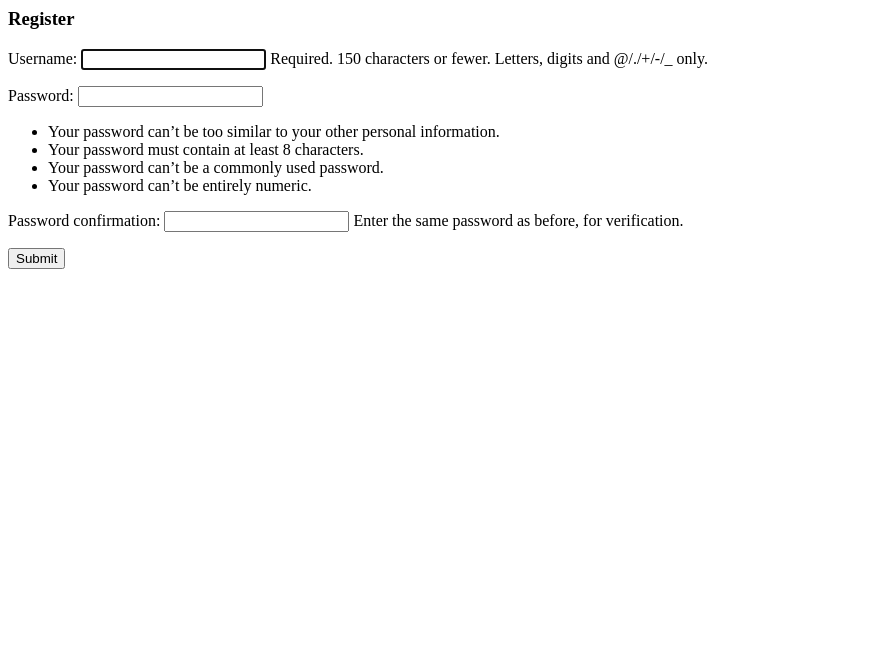
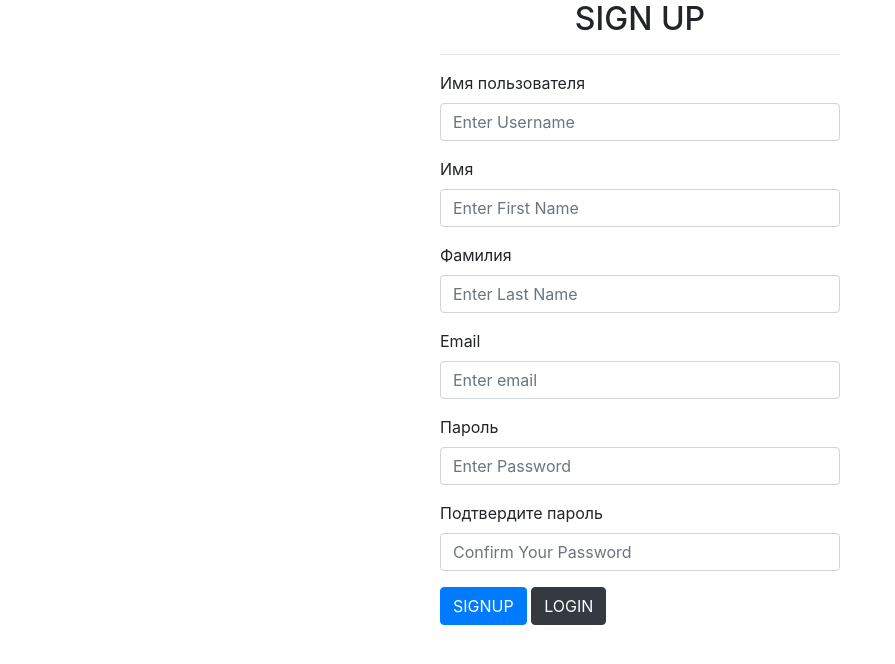
Before and after one commit to Alice00021/MusicShop, a Django app: page /register/ in a window 1280 px wide. Shown: the top 664 px of the page, without its empty margins (0-895 px from the left). Run offline with Django 4.2, Linux system fonts and the light colour scheme; some libraries are stand-ins or nearby versions.

Commit message:
add registation

```diff
--- a/musicShop/store/templates/store/register.html
+++ b/musicShop/store/templates/store/register.html
@@ -1,9 +1,79 @@
-<h3>Register</h3>
+<!doctype html>
+<html lang="en">
 
-<form method="POST" action="">
-    {%csrf_token%}
-    {{form.as_p}}
+<head>
+	<!-- Required meta tags -->
+	<meta charset="utf-8">
+	<meta name="viewport" content="width=device-width, initial-scale=1, shrink-to-fit=no">
 
+	<!-- Bootstrap CSS -->
+	<link rel="stylesheet" href="https://maxcdn.bootstrapcdn.com/bootstrap/4.0.0/css/bootstrap.min.css"
+		integrity="sha384-Gn5384xqQ1aoWXA+058RXPxPg6fy4IWvTNh0E263XmFcJlSAwiGgFAW/dAiS6JXm" crossorigin="anonymous">
 
-<input type="submit" name="Create user">
-</form>
+	<title>SIGNUP</title>
+</head>
+
+<body>
+	<form action="{% url 'register' %}" method="POST" class="form-horizontal">
+		{% csrf_token%}
+		<div class="mx-auto" style="width: 400px;">
+
+			<div class="col-xs-8 col-xs-offset-4">
+				<h2 style="text-align:center;">SIGN UP</h2>
+			</div>
+			<hr />
+			<div class="form-group">
+				<label for="username">Имя пользователя</label>
+				<input type="text" class="form-control" name="username" id="username" placeholder="Enter Username"
+					Required>
+			</div>
+			<div class="form-group">
+				<label for="fanme">Имя</label>
+				<input type="text" class="form-control" name="first_name" id="first_name" placeholder="Enter First Name"
+					Required>
+			</div>
+			<div class="form-group">
+				<label for="lname">Фамилия</label>
+				<input type="text" class="form-control" name="last_name" id="last_name" placeholder="Enter Last Name"
+					Required>
+			</div>
+			<div class="form-group">
+				<label for="email">Email</label>
+				<input type="email" class="form-control" name="email" id="email" placeholder="Enter email" Required>
+			</div>
+			<div class="form-group">
+				<label for="password">Пароль</label>
+				<input type="password" class="form-control" name="password" id="password" placeholder="Enter Password"
+					Required>
+			</div>
+			<div class="form-group">
+				<label for="confirm_password">Подтвердите пароль</label>
+				<input type="password" class="form-control" name="confirm_password" id="confirm_password"
+					placeholder="Confirm Your Password" Required>
+			</div>
+			<button type="submit" class="btn btn-primary">SIGNUP</button>
+			<a class="btn btn-dark" href="login_user" role="button">LOGIN</a>
+		</div>
+	</form>
+	<div class="form-group">
+		{% for message in messages %}
+		<div class="alert alert-danger" role="alert">
+			{{message}}
+		</div>
+		{% endfor %}
+	</div>
+
+	<!-- Optional JavaScript -->
+	<!-- jQuery first, then Popper.js, then Bootstrap JS -->
+	<script src="https://code.jquery.com/jquery-3.2.1.slim.min.js"
+		integrity="sha384-KJ3o2DKtIkvYIK3UENzmM7KCkRr/rE9/Qpg6aAZGJwFDMVNA/GpGFF93hXpG5KkN"
+		crossorigin="anonymous"></script>
+	<script src="https://cdnjs.cloudflare.com/ajax/libs/popper.js/1.12.9/umd/popper.min.js"
+		integrity="sha384-ApNbgh9B+Y1QKtv3Rn7W3mgPxhU9K/ScQsAP7hUibX39j7fakFPskvXusvfa0b4Q"
+		crossorigin="anonymous"></script>
+	<script src="https://maxcdn.bootstrapcdn.com/bootstrap/4.0.0/js/bootstrap.min.js"
+		integrity="sha384-JZR6Spejh4U02d8jOt6vLEHfe/JQGiRRSQQxSfFWpi1MquVdAyjUar5+76PVCmYl"
+		crossorigin="anonymous"></script>
+</body>
+
+</html>
--- a/musicShop/store/urls.py
+++ b/musicShop/store/urls.py
@@ -9,10 +9,7 @@
     path('update_item/', views.updateItem, name="update_item"),
     path('process_order/', views.processOrder, name="process_order"),
     path('login/', views.login_view, name="login"),
+    path('logout/', views.logout_view, name="logout"),
     path('register/', views.registerPage, name="register"),
 
-
-
-
-
 ]
--- a/musicShop/store/views.py
+++ b/musicShop/store/views.py
@@ -8,9 +8,12 @@
 from django.contrib.auth import authenticate, login
 from .forms import LoginForm
 
-from django.contrib.auth.models import User
+from django.contrib.auth.models import User, auth
 
 from django.contrib.auth.forms import UserCreationForm
+
+from django.contrib import messages
+from django.shortcuts import render, redirect
 
 
 
@@ -138,7 +141,7 @@
 from django.contrib.auth import login
 
 def login_view(request):
-    if request.method == 'POST':
+    """ if request.method == 'POST':
         form = LoginForm(request.POST)
         if form.is_valid():
             username = form.cleaned_data['username']
@@ -147,7 +150,7 @@
             if user is not None:
                 # Проверяем, есть ли пользователь в модели User
                 if not User.objects.filter(username=username).exists():
-                    user = form.save()  # Создаем новую запись в модели User
+                    user = form.save(commit=False)  # Создаем новую запись в модели User
                     user.set_password(password)  # Сохраняем пароль пользователя
                     user.save()
                 login(request, user)
@@ -158,10 +161,27 @@
         form = LoginForm()
 
     return render(request, 'store/login.html', {'form': form})
+ """
+    if request.method == 'POST':
+        username = request.POST['username']
+        password = request.POST['password']
+
+        user = auth.authenticate(username=username, password=password)
+
+        if user is not None:
+            auth.login(request, user)
+            return redirect('store')
+        else:
+            messages.info(request, 'Invalid Username or Password')
+            return redirect('login')
 
 
+
+    else:
+        return render(request, 'store/login.html')
+
 def registerPage(request):
-    form=UserCreationForm()
+    """ form=UserCreationForm()
 
     if request.method =='POST':
         form=UserCreationForm(request.POST)
@@ -170,11 +190,42 @@
             return redirect('')
 
     context={'form': form}
-    return render(request, 'store/register.html', context)
+    return render(request, 'store/register.html', context) """
 
-""" def loginPage(request):
-    form=UserCreationForm()
-    context={'form': form}
-    return render(request, 'store/login.html', context)
 
- """
+    if request.method == 'POST':
+        first_name = request.POST['first_name']
+        last_name = request.POST['last_name']
+        username = request.POST['username']
+        email = request.POST['email']
+        password = request.POST['password']
+        confirm_password = request.POST['confirm_password']
+
+        if password==confirm_password:
+            if User.objects.filter(username=username).exists():
+                messages.info(request, 'Username is already taken')
+                return redirect(store)
+            elif User.objects.filter(email=email).exists():
+                messages.info(request, 'Email is already taken')
+                return redirect(store)
+            else:
+                user = User.objects.create_user(username=username, password=password,
+                                        email=email, first_name=first_name, last_name=last_name)
+                user.save()
+
+                return redirect('login')
+
+
+        else:
+            messages.info(request, 'Both passwords are not matching')
+            return redirect(store)
+
+
+    else:
+        return render(request, 'store/register.html')
+
+
+
+def logout_view(request):
+    auth.logout(request)
+    return redirect('store')
```
Also changed, not shown: musicShop/store/templates/store/login.html (+61 -1 lines), musicShop/store/templates/store/main.html (+27 -32 lines), musicShop/db.sqlite3.
